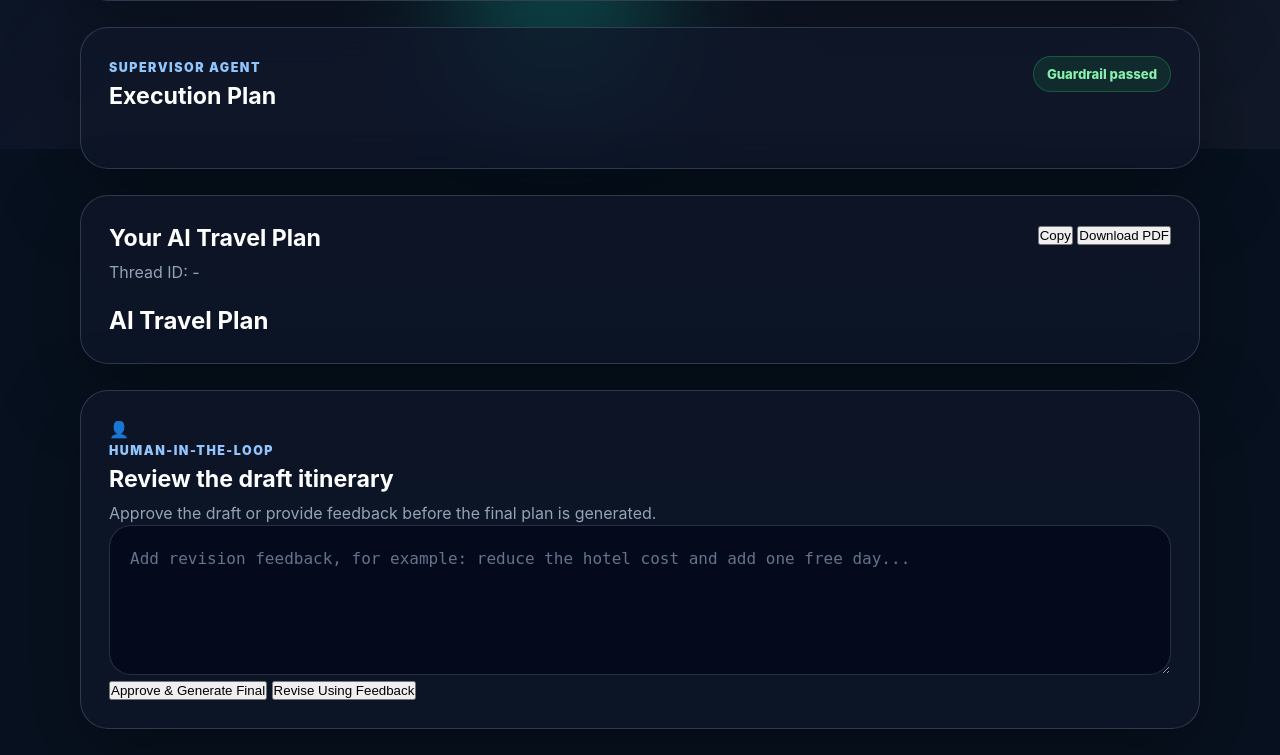
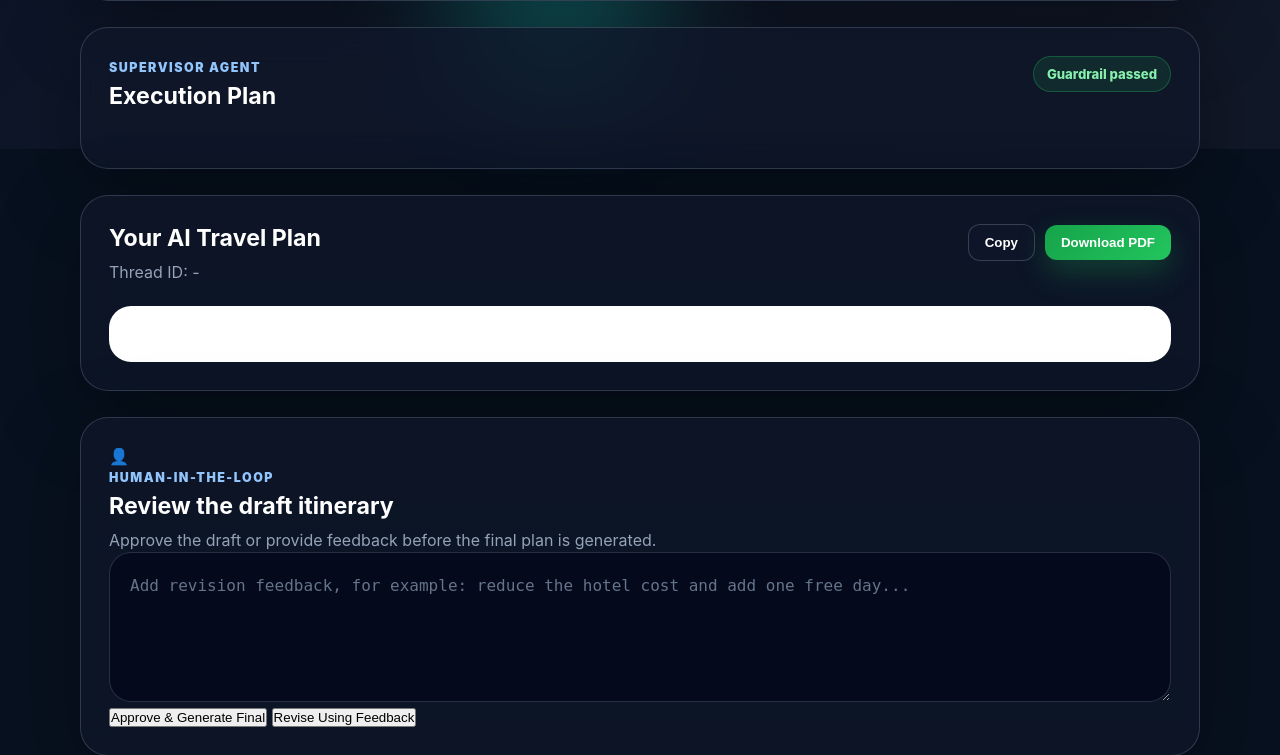
Before and after one commit to Codechef555/Trip-mate-AI---Multi-Agent-AI-System, a FastAPI app: page / in a window 1280 px wide. Shown: the part 651-1406 px from the top of the page. Run offline with FastAPI, Linux system fonts and the light colour scheme; some libraries are stand-ins or nearby versions.

Commit message:
added textures for download btn for pdf

```diff
--- a/static/style.css
+++ b/static/style.css
@@ -279,3 +279,70 @@ textarea::placeholder {
     line-height: 1.7;
     margin-bottom: 18px;
 }
+
+.agent-chips {
+    display: flex;
+    flex-wrap: wrap;
+    gap: 10px;
+}
+
+.agent-chip {
+    padding: 10px 14px;
+    border-radius: 14px;
+    border: 1px solid rgba(96, 165, 250, 0.3);
+    background: rgba(37, 99, 235, 0.13);
+    color: #dbeafe;
+    font-size: 0.9rem;
+    font-weight: 750;
+}
+
+.result-actions {
+    display: flex;
+    gap: 10px;
+    align-items: center;
+}
+
+.copy-btn,
+.download-btn {
+    border: none;
+    border-radius: 12px;
+    padding: 10px 16px;
+    cursor: pointer;
+    font-weight: 800;
+    transition: 0.25s ease;
+}
+
+.copy-btn {
+    border: 1px solid rgba(148, 163, 184, 0.3);
+    background: rgba(15, 23, 42, 0.9);
+    color: #ffffff;
+}
+
+.copy-btn:hover {
+    background: rgba(59, 130, 246, 0.22);
+}
+
+.download-btn {
+    background: linear-gradient(135deg, #16a34a, #22c55e);
+    color: #ffffff;
+    box-shadow: 0 12px 30px rgba(34, 197, 94, 0.25);
+}
+
+.download-btn:hover {
+    transform: translateY(-1px);
+    box-shadow: 0 16px 36px rgba(34, 197, 94, 0.35);
+}
+
+.pdf-content {
+    background: #ffffff;
+    color: #111827;
+    border-radius: 22px;
+    padding: 28px;
+}
+
+.pdf-title {
+    display: none;
+    color: #111827;
+    font-size: 2rem;
+    margin-bottom: 20px;
+}
```
